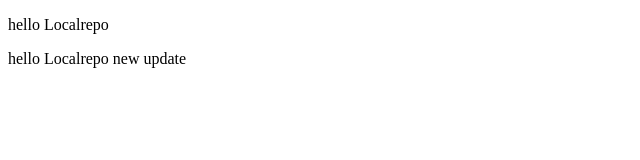
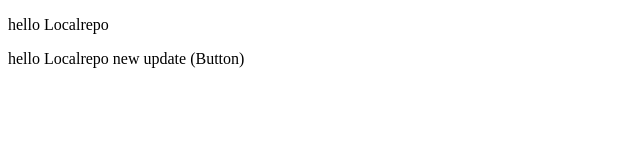
Before and after one commit to Amarjeet-Coder/LocalRepo, a plain HTML site: page index.html in a window 1280 px wide. Shown: the full height of the page, 0-640 px from the left. Drawn offline with Linux system fonts and the light colour scheme.

```diff
--- a/index.html
+++ b/index.html
@@ -1,4 +1,4 @@
 <!DOCTYPE html>
  <p>hello Localrepo</p>
- <p>hello Localrepo new update</p>
+ <p>hello Localrepo new update (Button)</p>
 </html>
```
